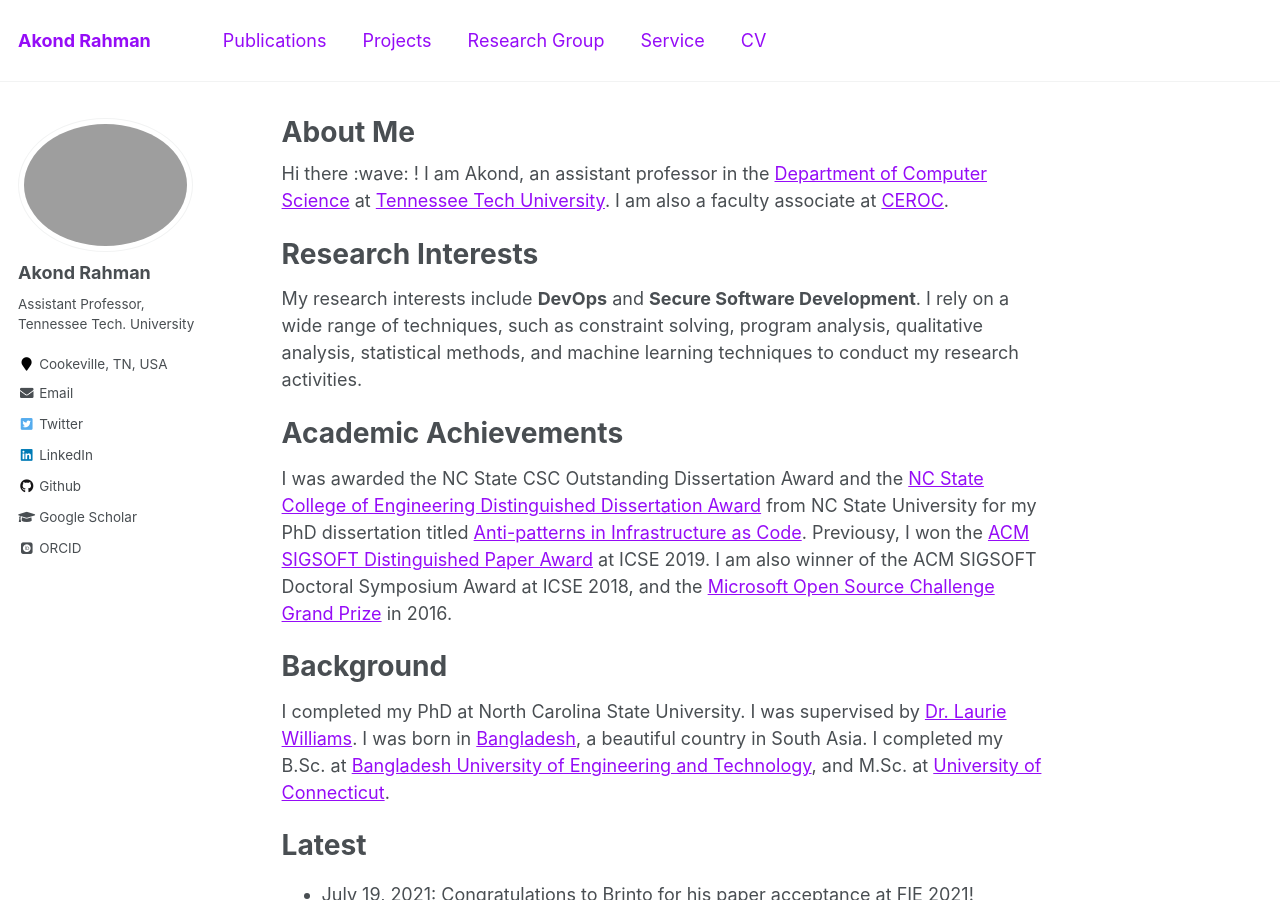
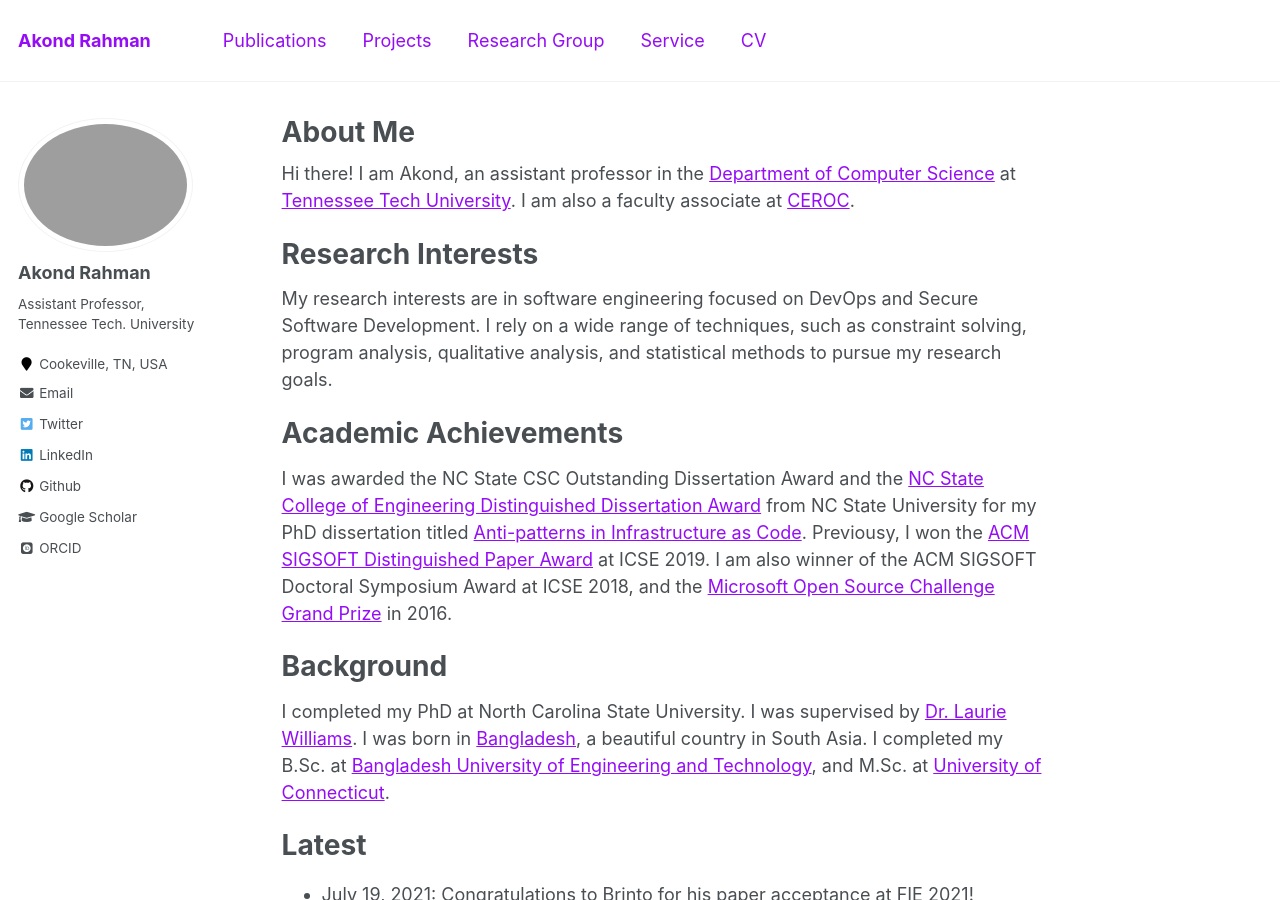
Before and after one commit to akondrahman/akondrahman.github.io, a Jekyll site: the page built from _pages/about.md, in a window 1280 px wide and 900 px high. Built offline with Jekyll 4.4.1, drawn with Linux system fonts in a browser that asks for light colours; some web fonts are replaced.

Commit message:
minor: about

```diff
--- a/_pages/about.md
+++ b/_pages/about.md
@@ -8,12 +8,11 @@ redirect_from:
   - /about.html
 ---
 
-Hi there :wave: ! I am Akond, an assistant professor in the [Department of Computer Science](https://www.tntech.edu/engineering/programs/csc/index.php) at [Tennessee Tech University](https://www.tntech.edu/). I am also a faculty associate at [CEROC](https://www.tntech.edu/ceroc/).
+Hi there! I am Akond, an assistant professor in the [Department of Computer Science](https://www.tntech.edu/engineering/programs/csc/index.php) at [Tennessee Tech University](https://www.tntech.edu/). I am also a faculty associate at [CEROC](https://www.tntech.edu/ceroc/).
 
 Research Interests
 ======
-My research interests include **DevOps** and **Secure Software Development**.
-I rely on a wide range of techniques, such as constraint solving, program analysis, qualitative analysis, statistical methods, and machine learning techniques to conduct my research activities.
+My research interests are in software engineering focused on DevOps and Secure Software Development. I rely on a wide range of techniques, such as constraint solving, program analysis, qualitative analysis, and statistical methods to pursue my research goals.
 
 
 Academic Achievements
```
